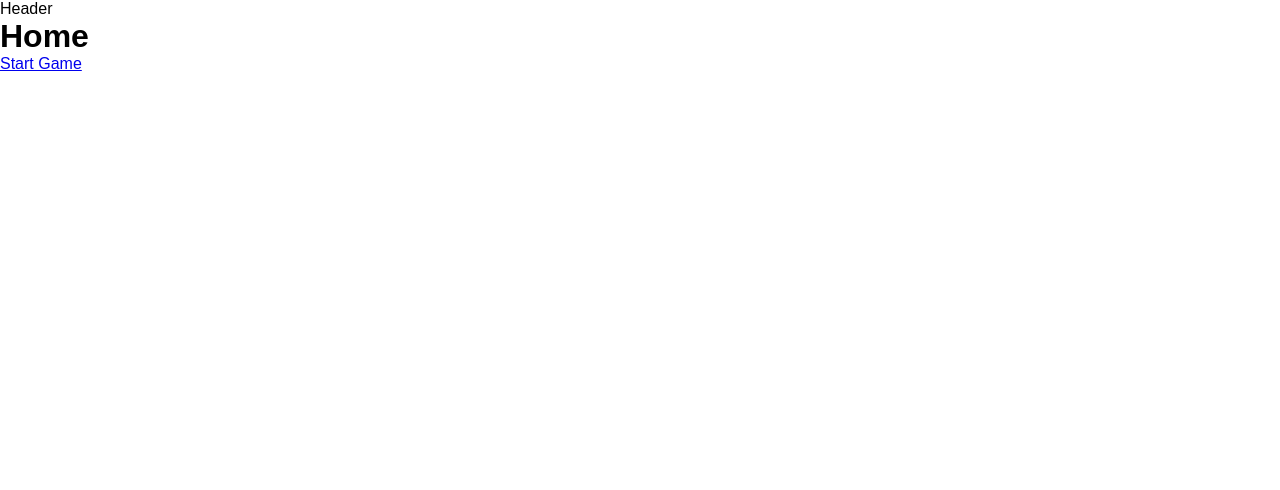
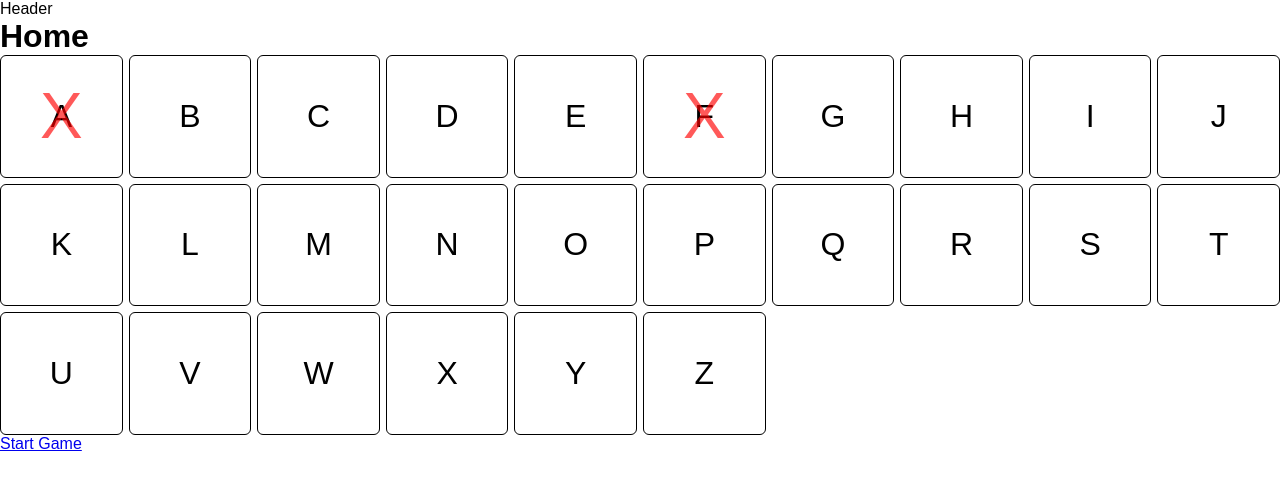
Before and after one commit to taktsoft-campus-talents/hangman-deluxe, a React (Vite) app: page / in a window 1280 px wide. Shown: the top 490 px of the page. Built offline with nearby package versions, Linux system fonts and the light colour scheme.

Commit message:
add alphabet component

```diff
--- /dev/null
+++ b/src/components/AlphabetDisplay.css
@@ -0,0 +1,25 @@
+.alphabet-container {
+  display: grid;
+  grid-template-columns: repeat(10, 1fr);
+  gap: 6px;
+}
+
+.alphabet-container > div {
+  width: 100%;
+  aspect-ratio: 1;
+  border: 1px solid black;
+  border-radius: 6px;
+  display: flex;
+  justify-content: center;
+  align-items: center;
+  font-size: 2em;
+  cursor: pointer;
+  position: relative;
+}
+
+.alphabet-container > div > .letter-selected {
+  position: absolute;
+  color: rgba(255, 0, 0, 0.65);
+  font-size: 2em;
+  cursor: not-allowed;
+}
--- /dev/null
+++ b/src/components/AlphabetDisplay.jsx
@@ -0,0 +1,26 @@
+import "./AlphabetDisplay.css";
+
+// alphabet: [{letter:"A", isSelected: true}, {letter:"B", isSelected: false}, ...]
+// onLetterSelect: (letter: string)=>{}
+
+export default function AlphabetDisplay({ alphabet, onLetterSelect }) {
+  return (
+    <>
+      <section className="alphabet-container">
+        {alphabet.map((item) => {
+          return (
+            <div
+              onClick={() => {
+                if (!item.isSelected) onLetterSelect(item.letter);
+              }}
+              key={item.letter}
+            >
+              {item.letter}
+              {item.isSelected && <div className="letter-selected">X</div>}
+            </div>
+          );
+        })}
+      </section>
+    </>
+  );
+}
--- a/src/pages/Home.jsx
+++ b/src/pages/Home.jsx
@@ -1,9 +1,26 @@
 import { Link } from "react-router";
+import AlphabetDisplay from "../components/AlphabetDisplay";
+
+let alphabet = [];
+for (let i = 65; i <= 90; i++) {
+  alphabet.push({ letter: String.fromCharCode(i), isSelected: false });
+}
+
+alphabet[0].isSelected = true;
+alphabet[5].isSelected = true;
 
 export default function Home() {
+  function handleLetterSelect(letter) {
+    console.log("handleLetterSelect called with letter:", letter);
+  }
+
   return (
     <>
       <h1>Home</h1>
+      <AlphabetDisplay
+        alphabet={alphabet}
+        onLetterSelect={handleLetterSelect}
+      />
       <Link to="/game">Start Game</Link>
     </>
   );
```
